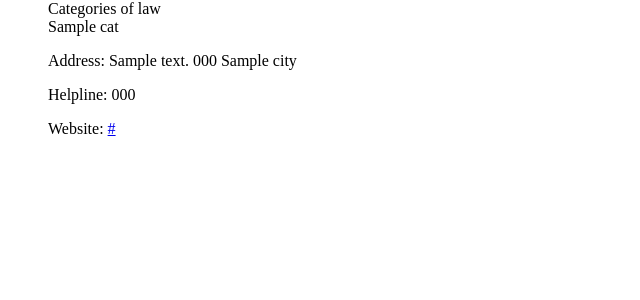
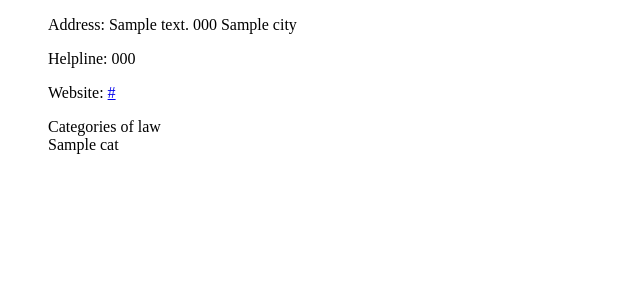
Before and after one commit to ministryofjustice/fala, a Python web app: template fala/templates/ajax-base.html in a window 1280 px wide. Shown: the part 103-403 px from the top of the page, without its empty margins (0-640 px from the left). Run offline with Jinja, Linux system fonts and the light colour scheme; the template is opened without the code that fills it: most values are stand-ins (such as "Sample title", 1, 10 or a date in 2020); some libraries are stand-ins or nearby versions.

Commit message:
Restyle org categories in results

```diff
--- a/fala/assets-src/sass/main.scss
+++ b/fala/assets-src/sass/main.scss
@@ -20,8 +20,8 @@ $images-dir: '/static/images/';
 
 @import 'cla/elements';
 @import 'tabs';
-@import 'legal-adviser-search';
-@import 'legal-adviser-results';
+@import 'fala-search';
+@import 'fala-results';
 
 .other-advise {
   margin-top: 2em;
--- a/fala/templates/adviser/_results.html
+++ b/fala/templates/adviser/_results.html
@@ -24,16 +24,6 @@
                   </div>
                 </header>
                 <div class="org-details">
-                  {% if item.categories|length %}
-                    <div class="org-categories" role="list">
-                      <div class="sr-only">{{ _('Categories of law') }}</div>
-                      {% for cat in item.categories %}
-                        {% if cat %}
-                          <span class="org-category" role="listitem">{{ cat }}</span>
-                        {% endif %}
-                      {% endfor %}
-                    </div>
-                  {% endif %}
                   <p>
                     <span class="sr-only">{{ _('Address') }}:</span>
                     <span class="adr">
@@ -53,6 +43,17 @@
                         {{ item.organisation.website }}
                       </a>
                     </p>
+                  {% endif %}
+                  {% if item.categories|length %}
+                    <div class="org-categories" role="list">
+                      <div class="sr-only">{{ _('Categories of law') }}</div>
+                      {% for cat in item.categories %}
+                        {% if cat %}
+                          <span class="org-category" role="listitem">{{ cat }}</span>
+                          {%- if not loop.last %},{% endif %}
+                        {% endif %}
+                      {% endfor %}
+                    </div>
                   {% endif %}
                 </div>
               </li>
```
Also changed, not shown: fala/assets-src/sass/_fala-results.scss (renamed from fala/assets-src/sass/_legal-adviser-results.scss, +14 -4 lines), fala/assets-src/sass/_fala-search.scss (renamed from fala/assets-src/sass/_legal-adviser-search.scss).
